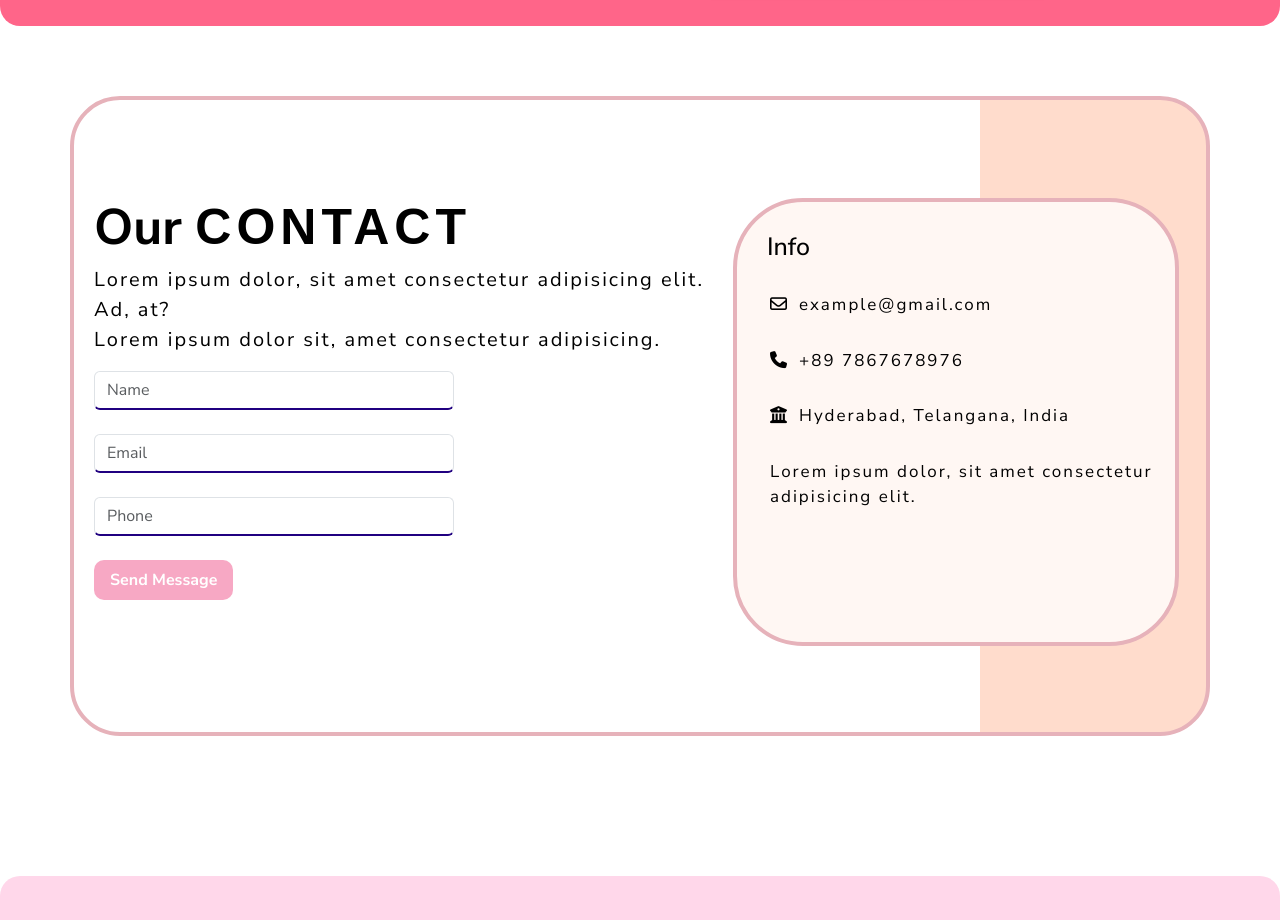
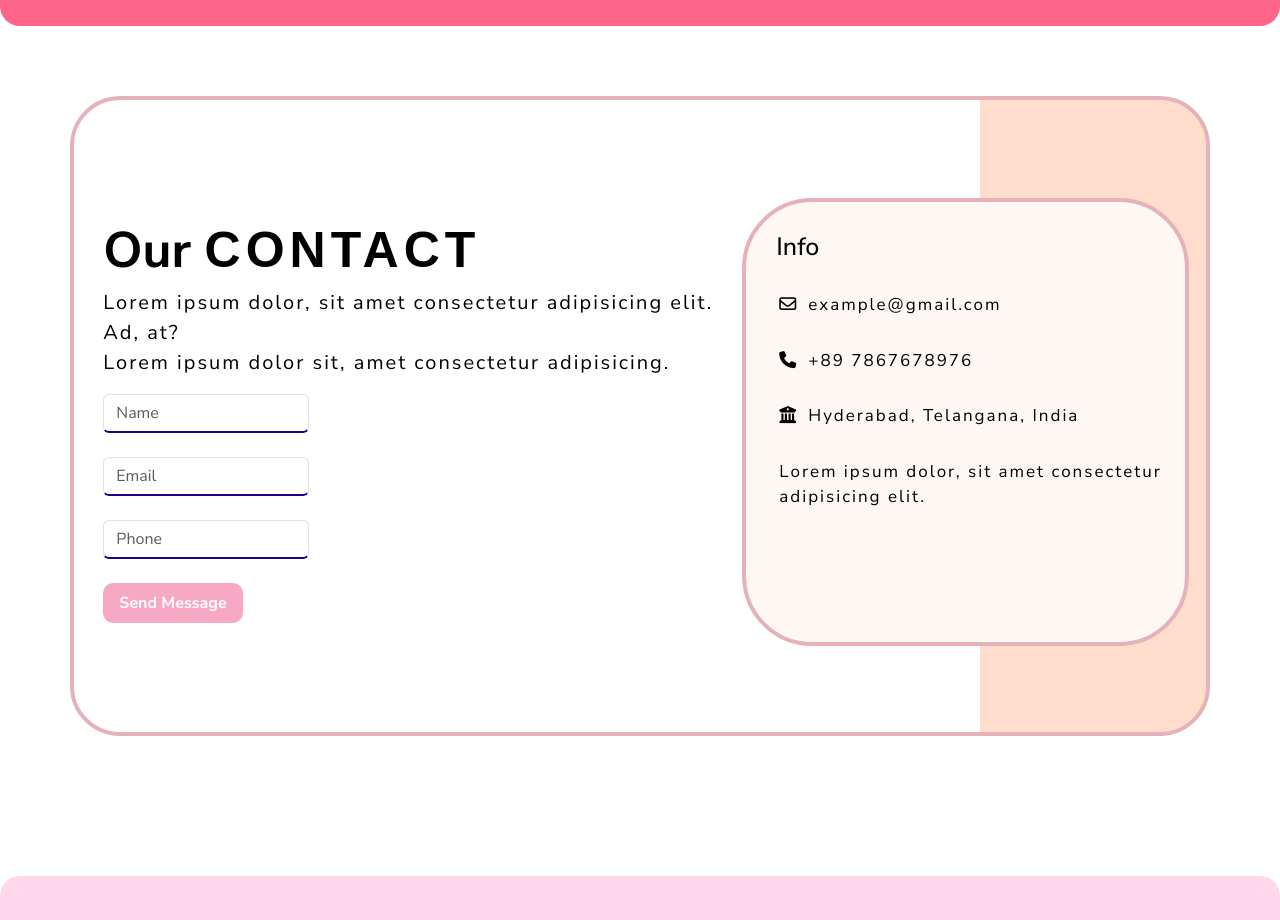
Before and after one commit to ayanagopal/SodaLandingPage, a plain HTML site: page index.html in a window 1280 px wide. Shown: the part 3960-4880 px from the top of the page. Drawn offline with nearby package versions, Linux system fonts and the light colour scheme; grey boxes are pictures that could not be loaded; a web font is replaced by a local one.

Commit message:
Update styles.css
Contact inputs width was changes to fit-content

```diff
--- a/styles.css
+++ b/styles.css
@@ -751,7 +751,11 @@ hr {
     width: 100%;
     height: 100vh;
     padding-top: 70px;
+}
 
+#contact .row {
+    justify-content: center;
+    align-items: center;
 }
 
 #contact .container {
@@ -779,7 +783,7 @@ hr {
 }
 
 #contact input {
-    width: 360px;
+    width: fit-content;
     border-bottom: 2px solid rgb(32, 0, 128);
     border-radius: 1px solid rgb(168, 161, 247);
 }
```
